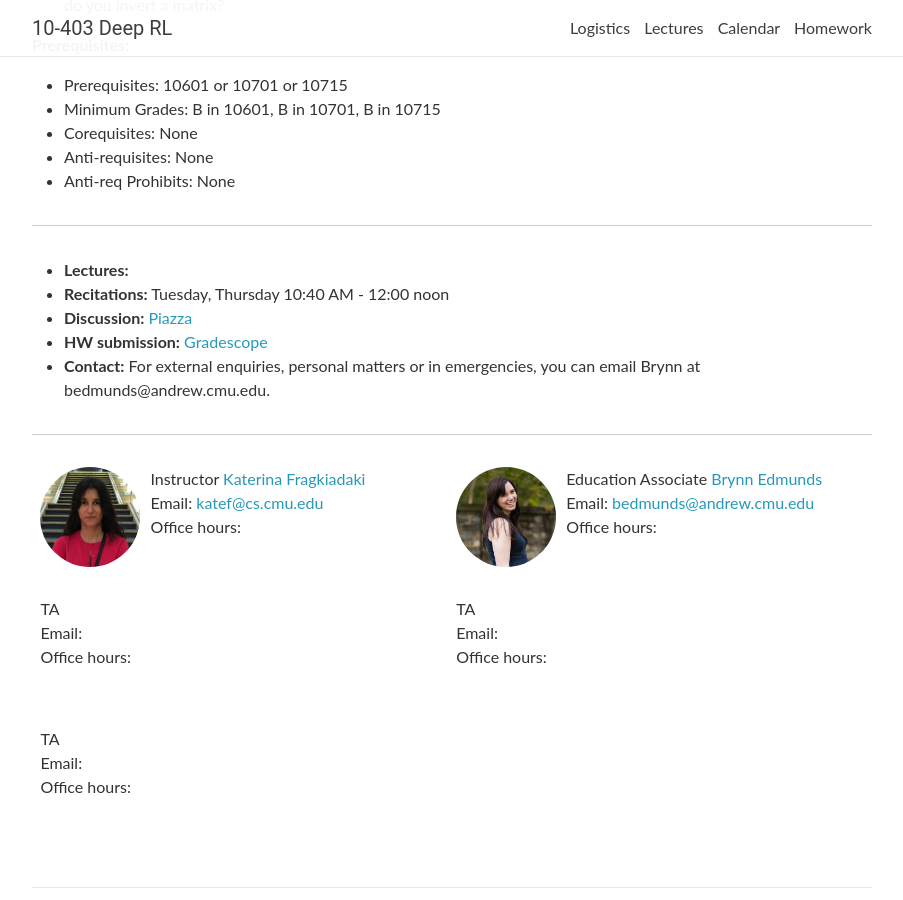
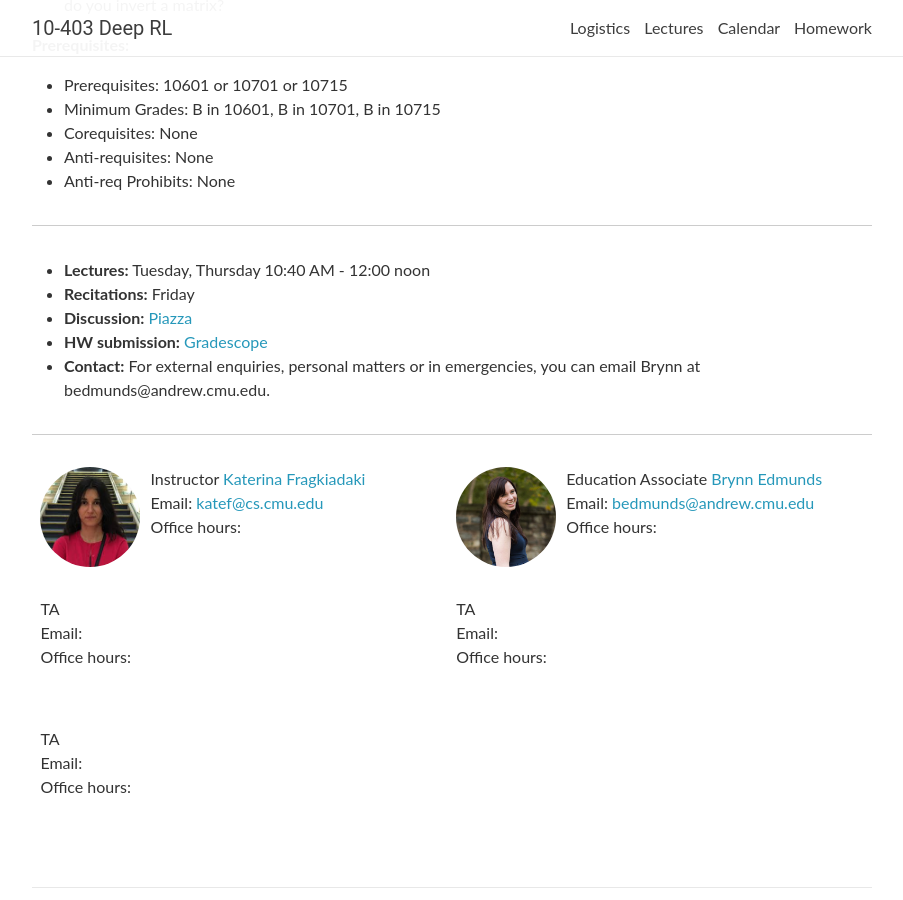
Before and after one commit to cmudeeprl/403_website, a Jekyll site: the page built from _pages/about.md, in a window 1280 px wide and 900 px high, scrolled down 872 px. Shown: the whole window, without its empty margins (188-1091 px from the left). Built offline with Jekyll 4.4.1, drawn with Linux system fonts in a browser that asks for light colours; nearby versions of some CDN libraries; comment, search, counter and statistics services are not loaded.

Commit message:
Update times

```diff
--- a/_pages/about.md
+++ b/_pages/about.md
@@ -37,8 +37,8 @@ Students should have a solid understanding of the following areas
 
 ***
 
-- **Lectures:**
-- **Recitations:** Tuesday, Thursday 10:40 AM - 12:00 noon
+- **Lectures:** Tuesday, Thursday 10:40 AM - 12:00 noon
+- **Recitations:** Friday
 <!-- - **Office Hours Location:** [Gates-Hillman Center 8228](https://goo.gl/maps/74vUj6uoaTTzYM937){:target="\_blank"} -->
 - **Discussion:** [Piazza](https://piazza.com){:target="\_blank"}
 - **HW submission:** [Gradescope](https://www.gradescope.com){:target="\_blank"}
```
